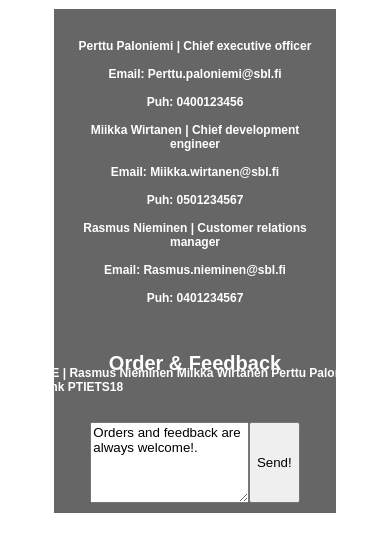
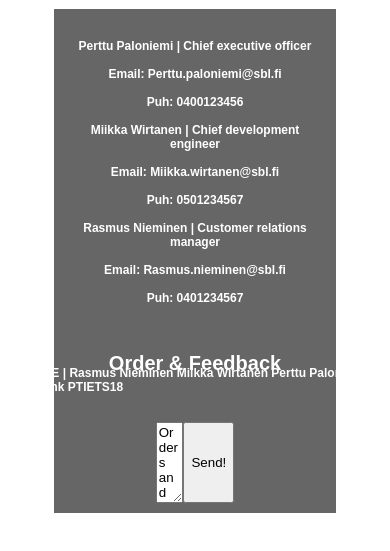
Before and after one commit to Mwirtanen/Ryhma-E-Projekti, a plain HTML site: page contact.html in a window 390 px wide. Shown: the part 447-998 px from the top of the page. Drawn offline with Linux system fonts and the light colour scheme.

Commit message:
Update Stylesheet1.css

```diff
--- a/Stylesheet1.css
+++ b/Stylesheet1.css
@@ -116,12 +116,3 @@ height: 15px;
 bottom:0%;
 width: auto;
 }
-
-@media screen and (max-width: 700px) {
-    form {
-        margin: 0 auto;
-        width: auto;
-        padding-right: 10%;
-	padding-left: 10%;
-    }
-}
```
